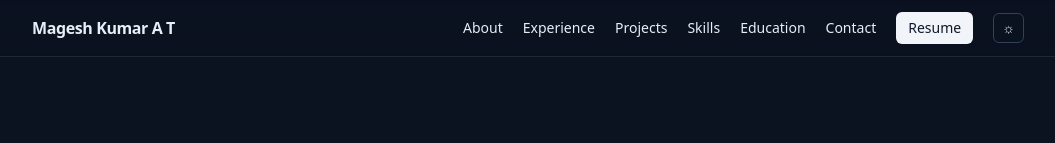
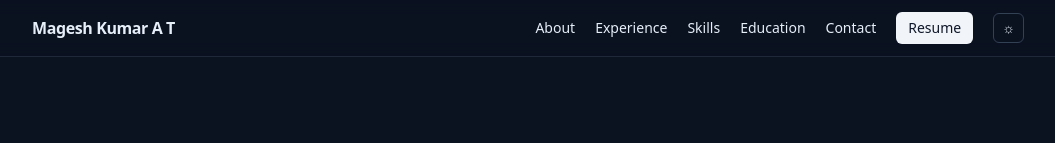
Before and after one commit to maggimagesh/magesh-portfolio, a React (Vite) app: page / in a window 1280 px wide. Shown: the top 143 px of the page, without its empty margins (112-1167 px from the left). Built offline with nearby package versions, Linux system fonts and the light colour scheme.

Commit message:
removed a heaader

```diff
--- a/src/components/Navbar.jsx
+++ b/src/components/Navbar.jsx
@@ -20,7 +20,6 @@ export default function Navbar({ personal }) {
         <div className="flex items-center gap-5 text-sm">
           <a href="#home" className="hover:opacity-80">About</a>
           <a href="#experience" className="hover:opacity-80">Experience</a>
-          <a href="#projects" className="hover:opacity-80">Projects</a>
           <a href="#skills" className="hover:opacity-80">Skills</a>
           <a href="#education" className="hover:opacity-80">Education</a>
           <a href="#contact" className="hover:opacity-80">Contact</a>
```
